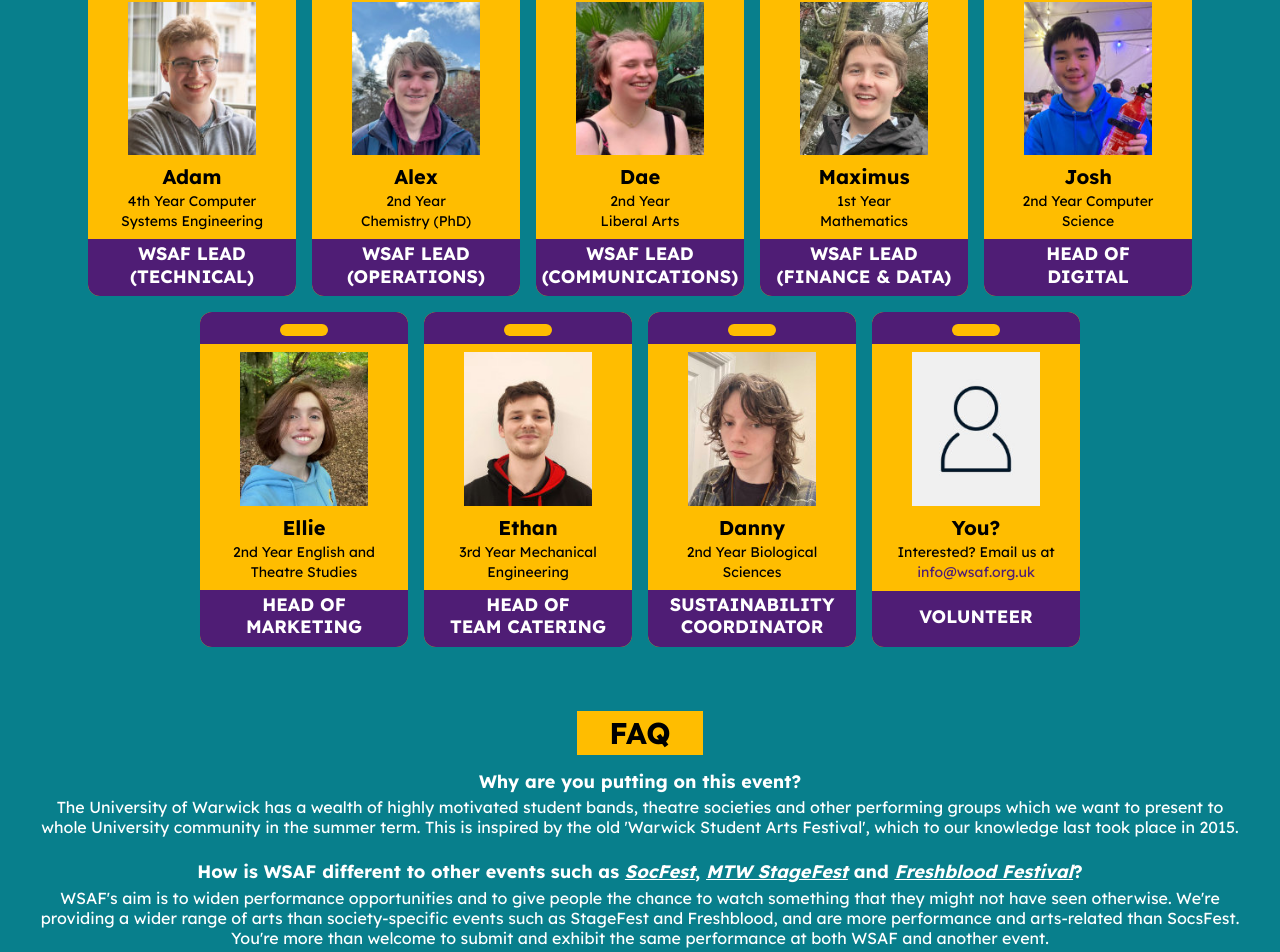
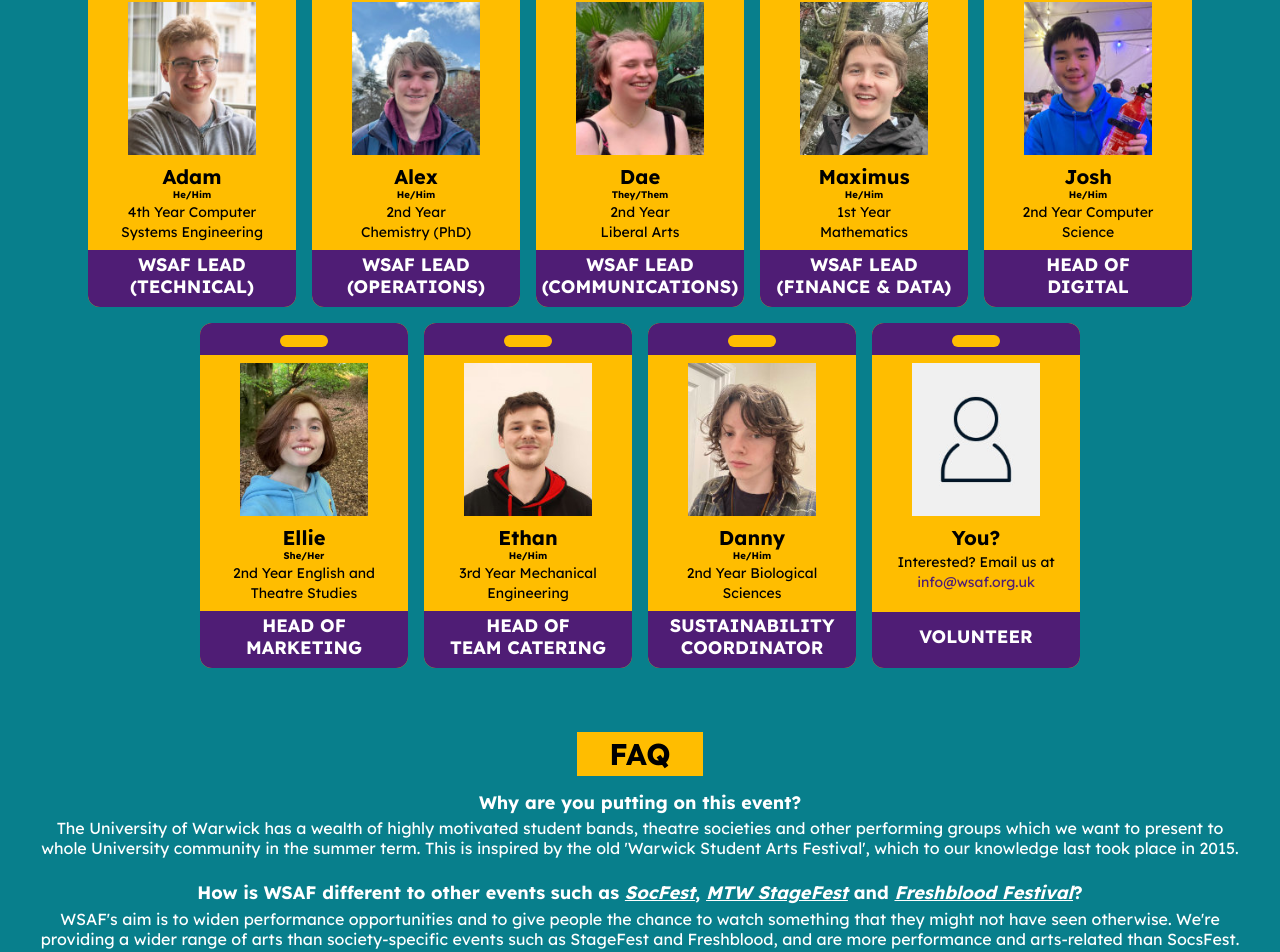
Before and after one commit to WarwickStudentArtsFestival/WSAF24-Website, a Next.js app: page / in a window 1280 px wide. Shown: the part 1449-2401 px from the top of the page. Built offline with nearby package versions, Linux system fonts and the light colour scheme.

Commit message:
:sparkles: Add pronouns

```diff
--- a/src/app/components/id-card.tsx
+++ b/src/app/components/id-card.tsx
@@ -5,6 +5,7 @@ export type IdCardProps = {
   name: string;
   description?: string;
   role?: string;
+  pronouns?: string;
   image?: StaticImageData;
   emailDescription?: boolean;
 };
@@ -14,12 +15,14 @@ export default function IdCard({
   description,
   emailDescription,
   role,
+  pronouns,
   image,
 }: {
   name: string;
   description?: string;
   emailDescription?: boolean;
   role?: string;
+  pronouns?: string;
   image?: StaticImageData;
 }) {
   return (
@@ -36,6 +39,7 @@ export default function IdCard({
           />
         )}
         <h3 className="text-lg sm:text-xl font-bold leading-tight">{name}</h3>
+        {pronouns && <p className="text-2xs font-bold -mt-1">{pronouns}</p>}
         {emailDescription && (
           <span className="block text-xs sm:text-sm leading-tight">
             Interested? Email us at{' '}
--- a/src/app/components/who-involved.tsx
+++ b/src/app/components/who-involved.tsx
@@ -15,48 +15,56 @@ const people: IdCardProps[] = [
     role: 'WSAF Lead (Technical)',
     description: '4th Year Computer Systems Engineering',
     image: AdamPhoto,
+    pronouns: 'He/Him',
   },
   {
     name: 'Alex',
     role: 'WSAF Lead (Operations)',
     description: '2nd Year\nChemistry (PhD)',
     image: AlexPhoto,
+    pronouns: 'He/Him',
   },
   {
     name: 'Dae',
     role: 'WSAF Lead (Communications)',
     description: '2nd Year\nLiberal Arts',
     image: DaePhoto,
+    pronouns: 'They/Them',
   },
   {
     name: 'Maximus',
     role: 'WSAF Lead (Finance & Data)',
     description: '1st Year\nMathematics',
     image: MaximusPhoto,
+    pronouns: 'He/Him',
   },
   {
     name: 'Josh',
     role: 'Head of\nDigital',
     description: '2nd Year Computer Science',
     image: JoshPhoto,
+    pronouns: 'He/Him',
   },
   {
     name: 'Ellie',
     role: 'Head of Marketing',
     description: '2nd Year English and Theatre Studies',
     image: ElliePhoto,
+    pronouns: 'She/Her',
   },
   {
     name: 'Ethan',
     role: 'Head of\nTeam Catering',
     description: '3rd Year Mechanical Engineering',
     image: EthanPhoto,
+    pronouns: 'He/Him',
   },
   {
     name: 'Danny',
     role: 'Sustainability Coordinator',
     description: '2nd Year Biological Sciences',
     image: DannyPhoto,
+    pronouns: 'He/Him',
   },
   {
     name: 'You?',
@@ -92,6 +100,7 @@ export default function KeyDates() {
             emailDescription={person.emailDescription}
             role={person.role}
             image={person.image}
+            pronouns={person.pronouns}
           />
         ))}
       </div>
--- a/tailwind.config.ts
+++ b/tailwind.config.ts
@@ -16,6 +16,9 @@ const config: Config = {
         white: '#FFFFFF',
         dark: '#000000',
       },
+      fontSize: {
+        '2xs': '0.6rem',
+      },
     },
     fontFamily: {
       lexend: ['var(--font-lexend)', 'sans-serif'],
```
